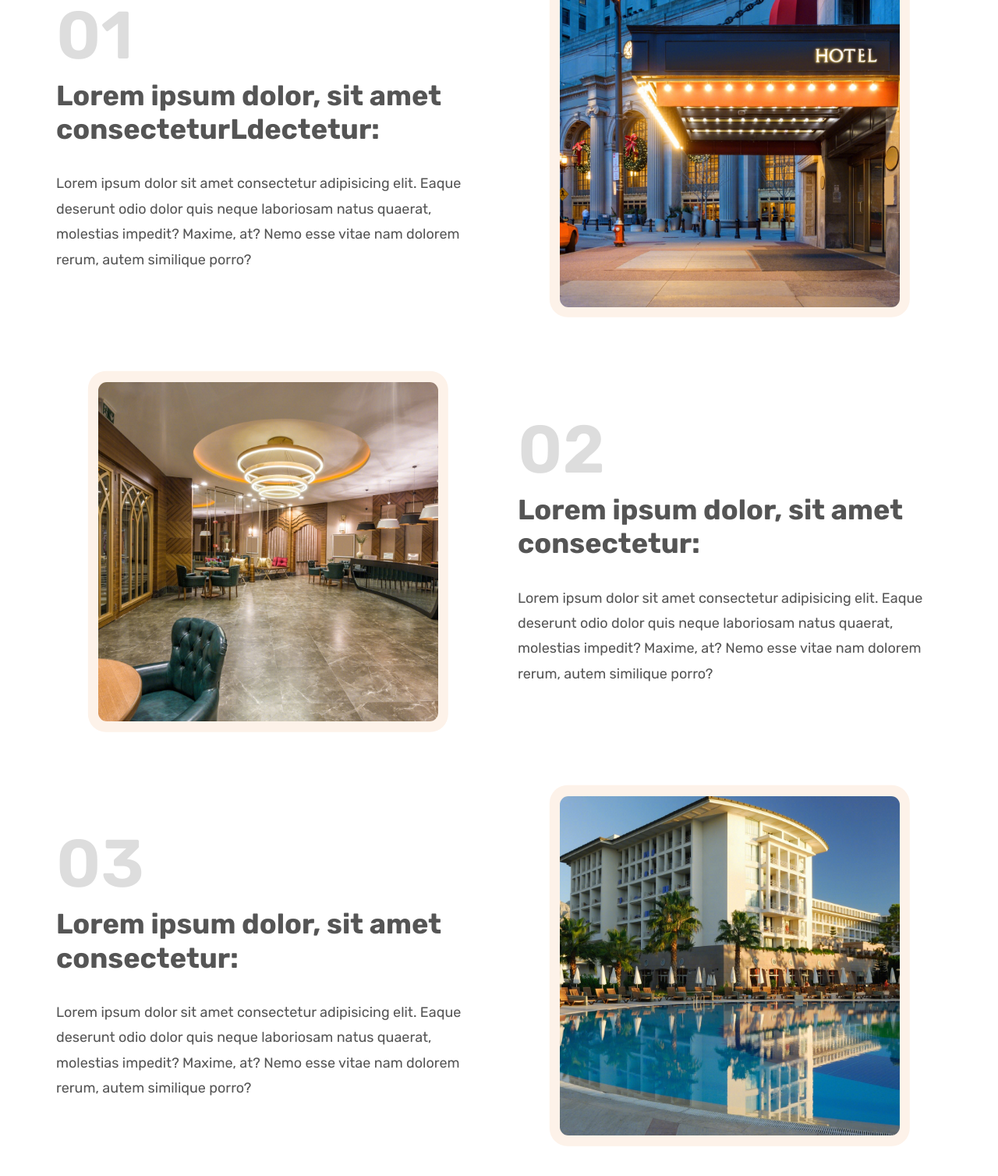
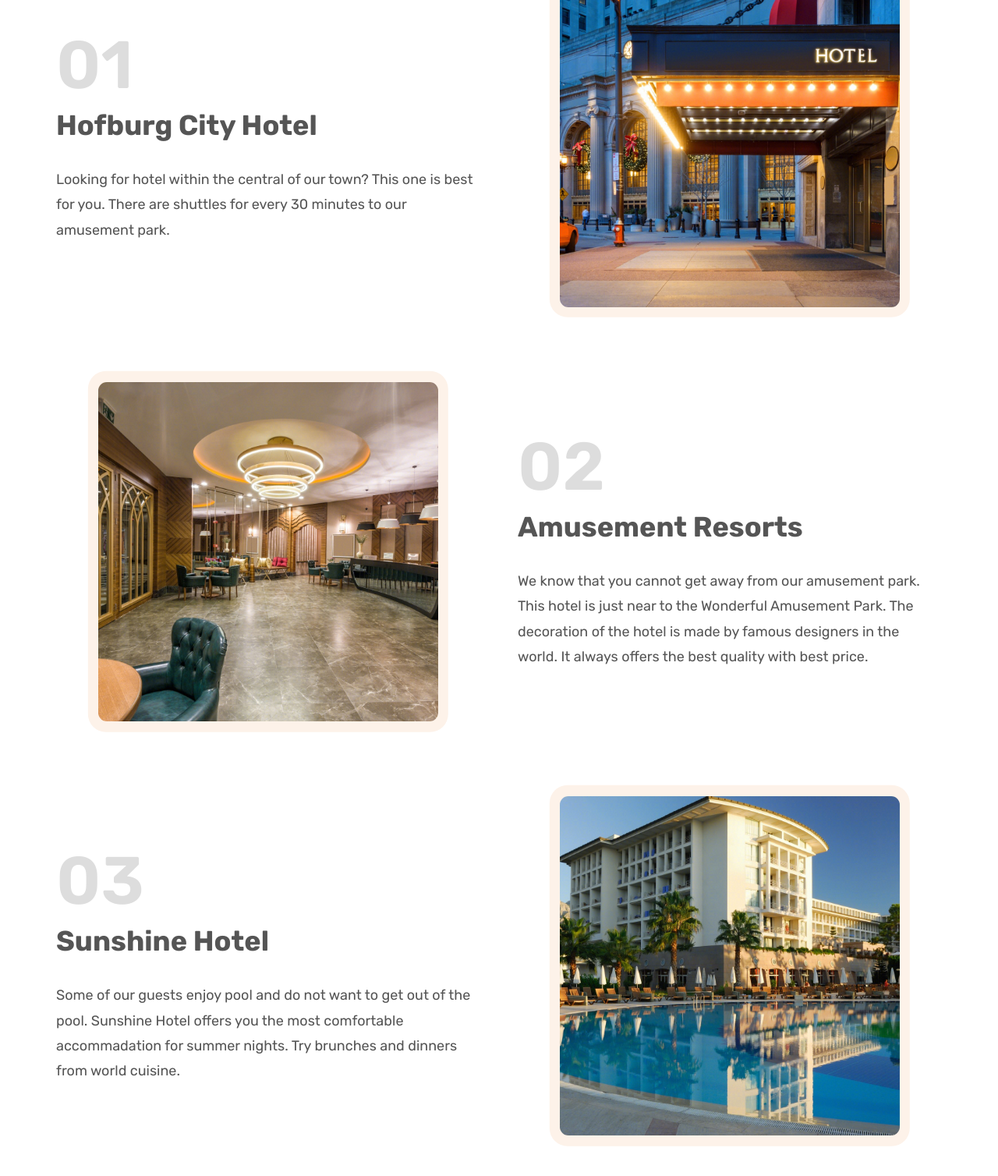
Before and after one commit to sword8541/web-dev-midterm, a plain HTML site: page hotels.html in a window 1280 px wide. Shown: the part 1180-2688 px from the top of the page at 78% size. Drawn offline with nearby package versions, Linux system fonts and the light colour scheme.

Commit message:
add content for hotel info

```diff
--- a/hotels.html
+++ b/hotels.html
@@ -69,10 +69,8 @@
             </h1>
 
             <p class="hero-description">
-              Lorem ipsum dolor sit amet consectetur adipisicing elit. Ipsam
-              accusamus reiciendis optio unde porro itaque doloribus incidunt. A
-              aperiam eos assumenda quas. Sunt, sed totam enim ab ullam ea
-              dolor.
+              We aware that you come from long distance to get the most enjoyment out of it.
+              Our hotels offer you the most comfortable accommadation for the night.
             </p>
             <a href="#" class="btn btn--full margin-right-sm">book a room</a>
             <a href="#" class="btn btn--outline">Learn more &darr;</a>
@@ -104,20 +102,18 @@
         <div class="container">
           <span class="subheading">our hotels</span>
           <h2 class="heading-secondary">
-            Lorem ipsum dolor siLorem ipsum dolor, sit amet consectetur
+            Explore our themed hotels below.
           </h2>
         </div>
         <div class="container grid grid--2-cols grid--center-v">
           <div class="hotel-text-box">
             <p class="hotel-number">01</p>
             <h3 class="heading-tertiary">
-              Lorem ipsum dolor, sit amet consecteturLdectetur:
+              Hofburg City Hotel
             </h3>
             <p class="hotel-description">
-              Lorem ipsum dolor sit amet consectetur adipisicing elit. Eaque
-              deserunt odio dolor quis neque laboriosam natus quaerat, molestias
-              impedit? Maxime, at? Nemo esse vitae nam dolorem rerum, autem
-              similique porro?
+              Looking for hotel within the central of our town? This one is best for you.
+              There are shuttles for every 30 minutes to our amusement park.
             </p>
           </div>
           <div class="hotel-img-box">
@@ -130,25 +126,23 @@
           <div class="hotel-text-box">
             <p class="hotel-number">02</p>
             <h3 class="heading-tertiary">
-              Lorem ipsum dolor, sit amet consectetur:
+              Amusement Resorts
             </h3>
             <p class="hotel-description">
-              Lorem ipsum dolor sit amet consectetur adipisicing elit. Eaque
-              deserunt odio dolor quis neque laboriosam natus quaerat, molestias
-              impedit? Maxime, at? Nemo esse vitae nam dolorem rerum, autem
-              similique porro?
+              We know that you cannot get away from our amusement park. This hotel is just
+              near to the Wonderful Amusement Park. The decoration of the hotel is made by
+              famous designers in the world. It always offers the best quality with best price.
             </p>
           </div>
           <div class="hotel-text-box">
             <p class="hotel-number">03</p>
             <h3 class="heading-tertiary">
-              Lorem ipsum dolor, sit amet consectetur:
+              Sunshine Hotel
             </h3>
             <p class="hotel-description">
-              Lorem ipsum dolor sit amet consectetur adipisicing elit. Eaque
-              deserunt odio dolor quis neque laboriosam natus quaerat, molestias
-              impedit? Maxime, at? Nemo esse vitae nam dolorem rerum, autem
-              similique porro?
+              Some of our guests enjoy pool and do not want to get out of the pool. Sunshine Hotel
+              offers you the most comfortable accommadation for summer nights. Try brunches and dinners
+              from world cuisine.
             </p>
           </div>
           <div class="hotel-img-box">
```
